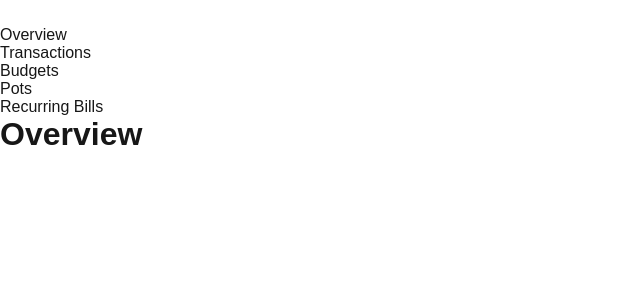
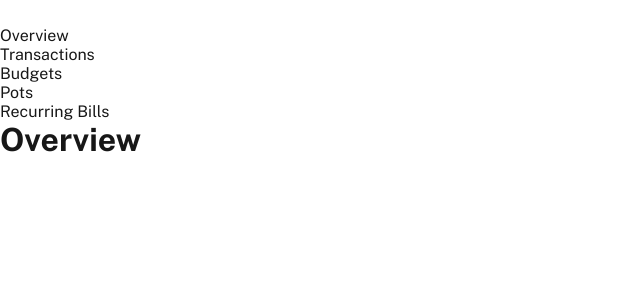
Before and after one commit to cmlebron14/personal-finance-app, a Next.js app: page / in a window 1280 px wide. Shown: the top 300 px of the page, without its empty margins (0-640 px from the left). Built offline with nearby package versions, Linux system fonts and the light colour scheme.

Commit message:
add public sans google font

```diff
--- a/app/globals.css
+++ b/app/globals.css
@@ -19,7 +19,7 @@ body {
 body {
   color: var(--foreground);
   background: var(--background);
-  font-family: Arial, Helvetica, sans-serif;
+  font-family: "Public Sans", sans-serif;
   -webkit-font-smoothing: antialiased;
   -moz-osx-font-smoothing: grayscale;
 }
--- a/app/layout.tsx
+++ b/app/layout.tsx
@@ -1,15 +1,10 @@
 import type { Metadata } from "next";
-import { Geist, Geist_Mono } from "next/font/google";
+import { Public_Sans } from "next/font/google";
 import Navigation from "./components/Navigation";
 import "./globals.css";
 
-const geistSans = Geist({
-  variable: "--font-geist-sans",
-  subsets: ["latin"],
-});
-
-const geistMono = Geist_Mono({
-  variable: "--font-geist-mono",
+const publicSans = Public_Sans({
+  variable: "--font-public-sans",
   subsets: ["latin"],
 });
 
@@ -25,7 +20,7 @@ export default function RootLayout({
 }>) {
   return (
     <html lang="en">
-      <body className={`${geistSans.variable} ${geistMono.variable}`}>
+      <body className={`${publicSans.variable}`}>
         <Navigation />
         {children}
       </body>
```
